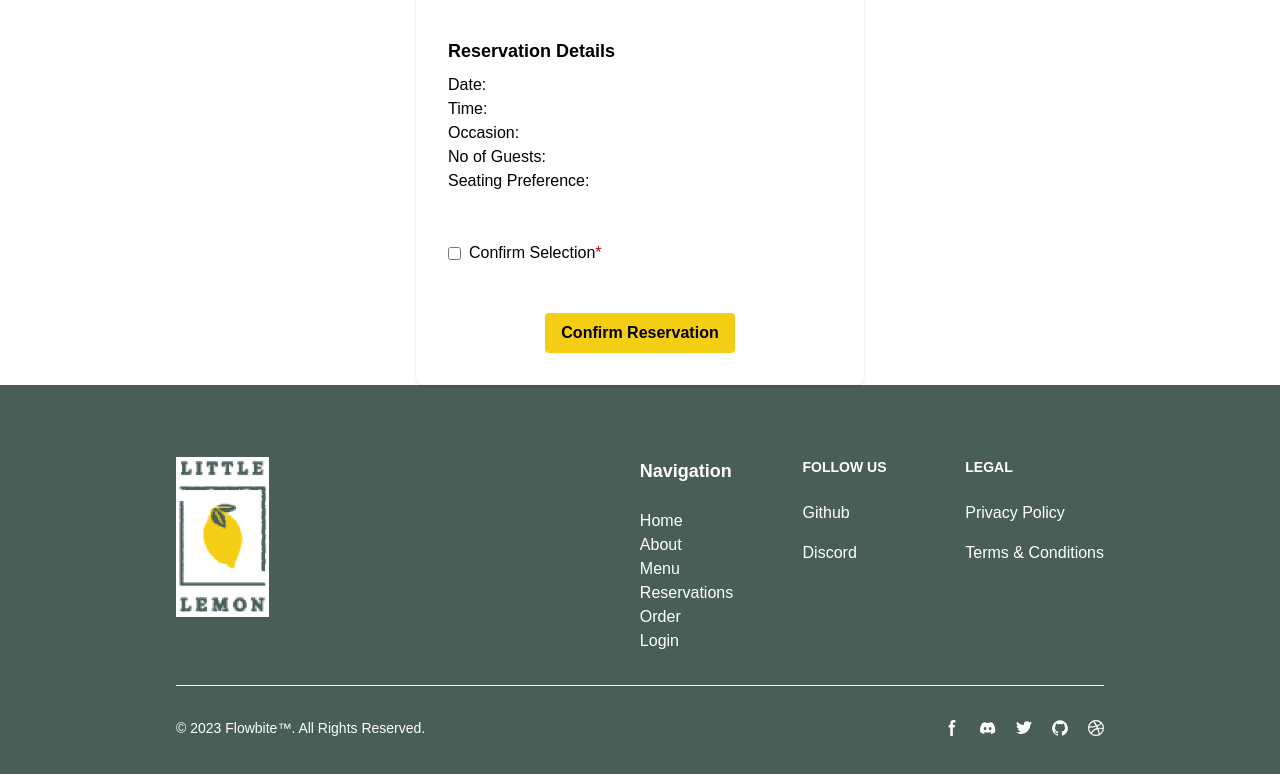
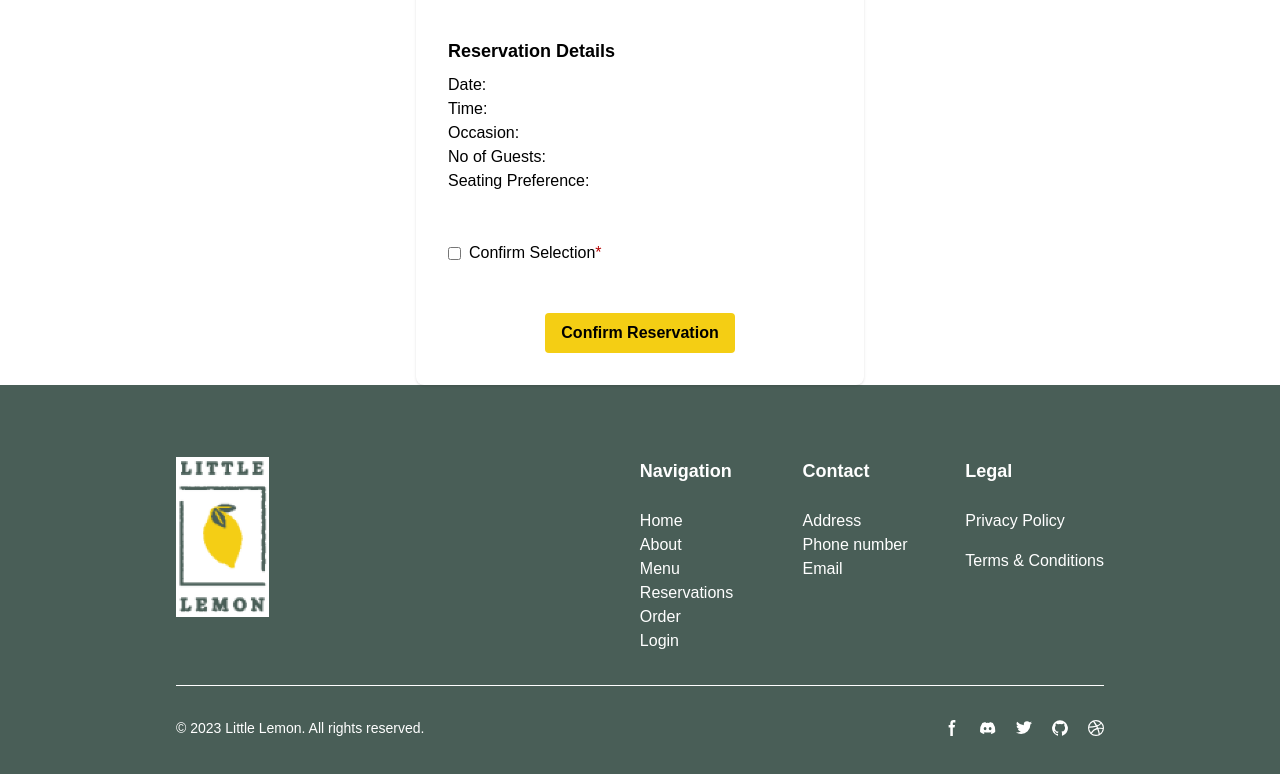
Before and after one commit to OpeDada/new-little, a React (Create React App) app: page /reservation in a window 1280 px wide. Shown: the part 933-1707 px from the top of the page. Built offline with nearby package versions, Linux system fonts and the light colour scheme.

Commit message:
redesigning footer

```diff
--- a/src/components/Footer.js
+++ b/src/components/Footer.js
@@ -38,40 +38,30 @@ const Footer = () => {
               </ul>
             </div>
             <div>
-              <h2 className="mb-6 text-sm font-semibold text-gray-900 uppercase dark:text-white">
-                Follow us
-              </h2>
-              <ul className="text-gray-500 dark:text-gray-400 font-medium">
-                <li className="mb-4">
-                  <a
-                    href="https://github.com/themesberg/flowbite"
-                    className="hover:underline "
-                  >
-                    Github
-                  </a>
+              <h2 className="mb-6 font-semibold text-lg">Contact</h2>
+
+              <ul className="footer-links font-medium">
+                <li>
+                  <a href="/">Address</a>
                 </li>
                 <li>
-                  <a
-                    href="https://discord.gg/4eeurUVvTy"
-                    className="hover:underline"
-                  >
-                    Discord
-                  </a>
+                  <a href="/about">Phone number</a>
+                </li>
+                <li>
+                  <a href="/menu">Email</a>
                 </li>
               </ul>
             </div>
             <div>
-              <h2 className="mb-6 text-sm font-semibold text-gray-900 uppercase dark:text-white">
-                Legal
-              </h2>
+              <h2 className="mb-6 font-semibold text-lg">Legal</h2>
               <ul className="text-gray-500 dark:text-gray-400 font-medium">
                 <li className="mb-4">
-                  <a href="#" className="hover:underline">
+                  <a href="/" className="hover:underline">
                     Privacy Policy
                   </a>
                 </li>
                 <li>
-                  <a href="#" className="hover:underline">
+                  <a href="/" className="hover:underline">
                     Terms &amp; Conditions
                   </a>
                 </li>
@@ -82,15 +72,11 @@ const Footer = () => {
         <hr className="my-6 border-gray-200 sm:mx-auto dark:border-gray-700 lg:my-8" />
         <div className="sm:flex sm:items-center sm:justify-between">
           <span className="text-sm text-gray-500 sm:text-center dark:text-gray-400">
-            © 2023{" "}
-            <a href="https://flowbite.com/" className="hover:underline">
-              Flowbite™
-            </a>
-            . All Rights Reserved.
+            &copy; {new Date().getFullYear()} Little Lemon. All rights reserved.
           </span>
           <div className="flex mt-4 sm:justify-center sm:mt-0">
             <a
-              href="#"
+              href="/"
               className="text-gray-500 hover:text-gray-900 dark:hover:text-white"
             >
               <svg
@@ -109,7 +95,7 @@ const Footer = () => {
               <span className="sr-only">Facebook page</span>
             </a>
             <a
-              href="#"
+              href="/"
               className="text-gray-500 hover:text-gray-900 dark:hover:text-white ms-5"
             >
               <svg
@@ -124,7 +110,7 @@ const Footer = () => {
               <span className="sr-only">Discord community</span>
             </a>
             <a
-              href="#"
+              href="/"
               className="text-gray-500 hover:text-gray-900 dark:hover:text-white ms-5"
             >
               <svg
@@ -143,7 +129,7 @@ const Footer = () => {
               <span className="sr-only">Twitter page</span>
             </a>
             <a
-              href="#"
+              href="/"
               className="text-gray-500 hover:text-gray-900 dark:hover:text-white ms-5"
             >
               <svg
@@ -162,7 +148,7 @@ const Footer = () => {
               <span className="sr-only">GitHub account</span>
             </a>
             <a
-              href="#"
+              href="/"
               className="text-gray-500 hover:text-gray-900 dark:hover:text-white ms-5"
             >
               <svg
@@ -232,6 +218,7 @@ export default Footer;
         <a href="/menu">Email</a>
       </li>
     </ul>
+
     <ul className="footer-links">
       <p className="text-lg font-bold">Social Media</p>
       <hr />
```
